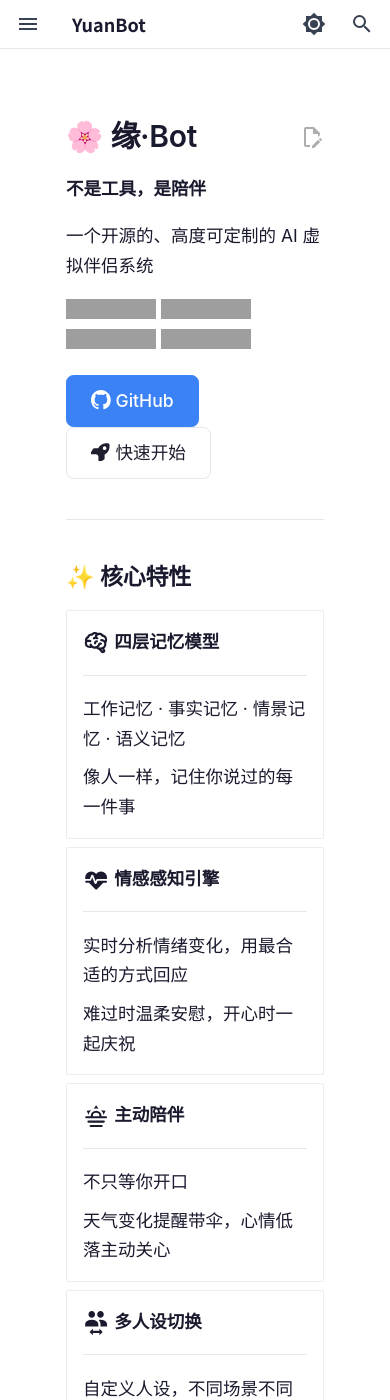
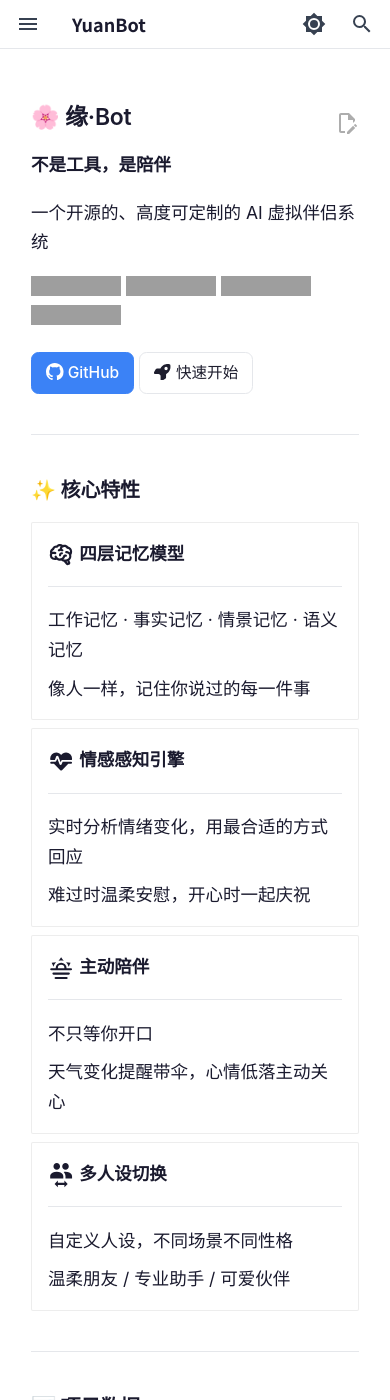
Before and after one commit to Grabrun/YuanBot, an MkDocs documentation site: the page built from docs/index.md, in a window 390 px wide and 1400 px high. Built offline with MkDocs 1.6.1 and Material for MkDocs 9.7.7, drawn with Linux system fonts in a browser that asks for light colours; comment, search, counter and statistics services are not loaded; grey boxes are pictures that could not be loaded.

Commit message:
style: 移动端排版优化 — 标题/表格/卡片/徽章/按钮全面缩小
- h1 1.5rem→1.25rem, h2 1.15rem→1.05rem (<=768px)
- 480px 断点进一步缩小到 1.15rem/1rem
- 表格 0.88rem→0.82rem, padding 收紧
- 导航标签 0.85rem→0.78rem→0.72rem
- 徽章高度 28px→20px→18px
- 内容区域 padding 收紧
- Grid Cards 强制单列

```diff
--- a/docs/stylesheets/extra.css
+++ b/docs/stylesheets/extra.css
@@ -500,3 +500,66 @@
 [data-md-color-scheme="slate"] .md-sidebar--primary .md-nav__link:hover { color: #ffffff !important; }
 [data-md-color-scheme="slate"] .md-sidebar--primary .md-nav__link--active { color: #60a5fa !important; }
 [data-md-color-scheme="slate"] .md-sidebar--primary .md-nav__item--nested > .md-nav__link { color: #e5e7eb !important; }
+
+/* ══════════════════════════════════════════════
+   移动端优化
+   ══════════════════════════════════════════════ */
+@media screen and (max-width: 76.1875em) {
+  /* 标题缩小 */
+  .md-typeset h1 { font-size: 1.25rem; }
+  .md-typeset h2 { font-size: 1.05rem; margin-top: 1.5rem; }
+  .md-typeset h3 { font-size: 0.9rem; }
+
+  /* 内容区域紧凑 */
+  .md-content__inner {
+    padding: 1rem 1rem 2rem;
+    max-width: 100%;
+  }
+
+  /* 侧边栏字体 */
+  .md-sidebar--primary .md-nav__link { font-size: 0.78rem; padding: 0.35rem 0.6rem; }
+  .md-sidebar--primary .md-nav__item--nested > .md-nav__link { font-size: 0.78rem; padding: 0.5rem 0.6rem 0.2rem; }
+
+  /* 导航标签紧凑 */
+  .md-tabs__link { font-size: 0.78rem; padding: 0.4rem 0.6rem; }
+
+  /* 表格字体缩小 */
+  .md-typeset table { font-size: 0.82rem; }
+  .md-typeset table thead th { font-size: 0.78rem; padding: 0.5rem 0.6rem; }
+  .md-typeset table tbody td { padding: 0.45rem 0.6rem; font-size: 0.82rem; }
+
+  /* Grid Cards 单列 */
+  .grid.cards > ul { grid-template-columns: 1fr; gap: 0.5rem; }
+  .grid.cards > ul > li { padding: 0.8rem 1rem; }
+
+  /* 按钮缩小 */
+  .md-typeset .md-button { font-size: 0.82rem; padding: 0.4rem 0.9rem; }
+
+  /* 徽章换行整齐 */
+  .md-typeset img[alt*="badge"],
+  .md-typeset img[alt*="Shield"] {
+    height: 20px;
+    margin: 0.1rem;
+  }
+
+  /* Admonition 紧凑 */
+  .md-typeset .admonition { margin: 1rem 0; padding: 0; }
+  .md-typeset .admonition-title { font-size: 0.82rem; padding: 0.5rem 0.7rem; }
+
+  /* 代码块 */
+  .highlight > pre { padding: 0.7rem 0.8rem; font-size: 0.78rem; }
+
+  /* 行内代码 */
+  .md-typeset code { font-size: 0.8em; }
+}
+
+@media screen and (max-width: 480px) {
+  .md-typeset h1 { font-size: 1.15rem; }
+  .md-typeset h2 { font-size: 1rem; }
+  .md-content__inner { padding: 0.8rem 0.75rem 1.5rem; }
+  .md-tabs__link { font-size: 0.72rem; padding: 0.35rem 0.45rem; }
+  .grid.cards > ul > li { padding: 0.65rem 0.8rem; }
+  .md-typeset .md-button { font-size: 0.78rem; padding: 0.35rem 0.7rem; }
+  .md-typeset img[alt*="badge"],
+  .md-typeset img[alt*="Shield"] { height: 18px; }
+}
```
